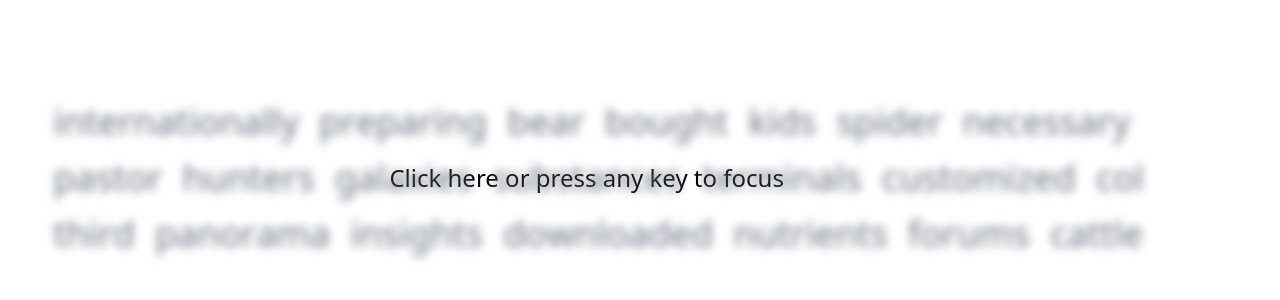
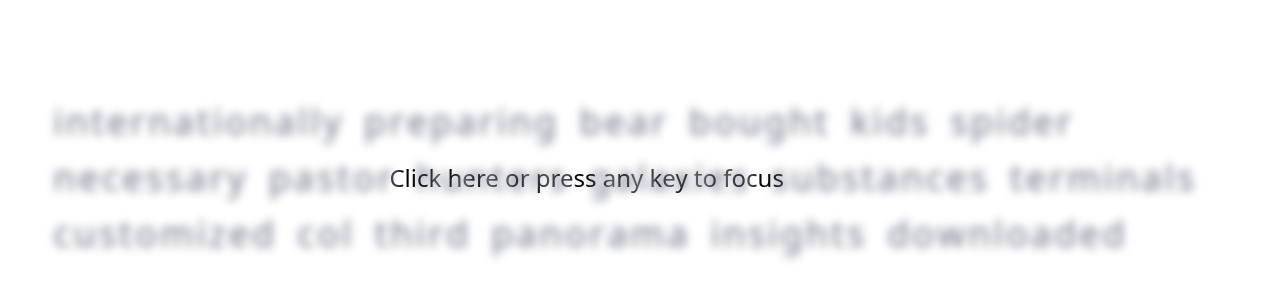
Before and after one commit to vikasgodara290/Typist, a React (Vite) app in the folder frontend/: page / in a window 1280 px wide. Shown: the part 222-522 px from the top of the page. Built offline with nearby package versions, Linux system fonts and the light colour scheme.

Commit message:
temp carrot

```diff
--- a/frontend/src/components/Letter.tsx
+++ b/frontend/src/components/Letter.tsx
@@ -18,21 +18,26 @@
     typedLetter,
 }: LetterType) => {
     const [letterColor, setletterColor] = useState<string>("");
+    const [carrot, setCarrot] = useState<string>("border-r-3 border-white");
 
     useEffect(() => {
         //console.log(typedLetter, letter, letterIndex , currentLetterIndex - 1, wordIndex , currentWordIndex);
 
-        if (typedLetter !== "" && ( letterIndex === currentLetterIndex) && wordIndex === currentWordIndex) {
+        if (typedLetter !== "" && ( letterIndex === currentLetterIndex - 1 ) && wordIndex === currentWordIndex) {
+            setCarrot("border-r-3 border-amber-500")
             if (typedLetter !== letter) {
                 setletterColor("text-red-300");
             } else {
                 setletterColor("text-black");
             }
         }
+        else{
+            setCarrot("border-r-3 border-white")
+        }
     }, [currentLetterIndex, currentWordIndex]);
 
     return (
-        <div key={letterIndex} className={`${letterColor}`}>
+        <div key={letterIndex} className={`${letterColor} ${carrot}`}>
             {letter && letter}
         </div>
     );
--- a/frontend/src/components/Words.tsx
+++ b/frontend/src/components/Words.tsx
@@ -10,7 +10,7 @@
     const [words, setWords] = useState<string[]>([]);
     const wordDivRef = useRef<HTMLDivElement>(null);
     const [currentWordIndex, setCurrentWordIndex] = useState<number>(0);
-    const [currentLetterIndex, setCurrentLetterIndex] = useState<number>(-1);
+    const [currentLetterIndex, setCurrentLetterIndex] = useState<number>(0);
     //const [isCorrect, setIsCorrect] = useState<boolean | null>(null);
     const [typedLetter, setTypedLetter] = useState<string>("");
 
@@ -63,6 +63,7 @@
                 tabIndex={1}
                 ref={wordDivRef}
                 onKeyUp={onKeyUpHandler}
+                className="outline-none"
             >
                 <div
                     id="outOfFocusWarning"
```
